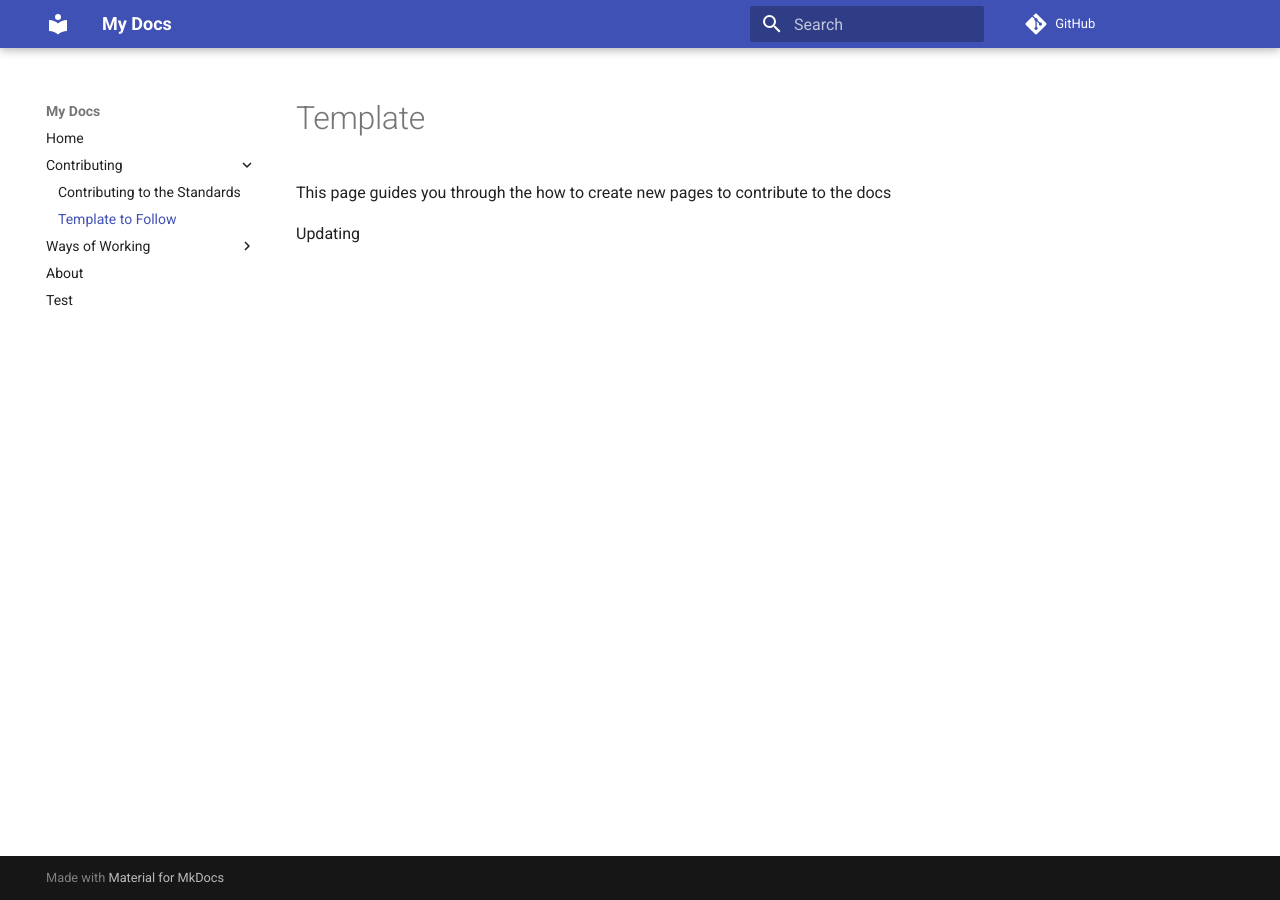
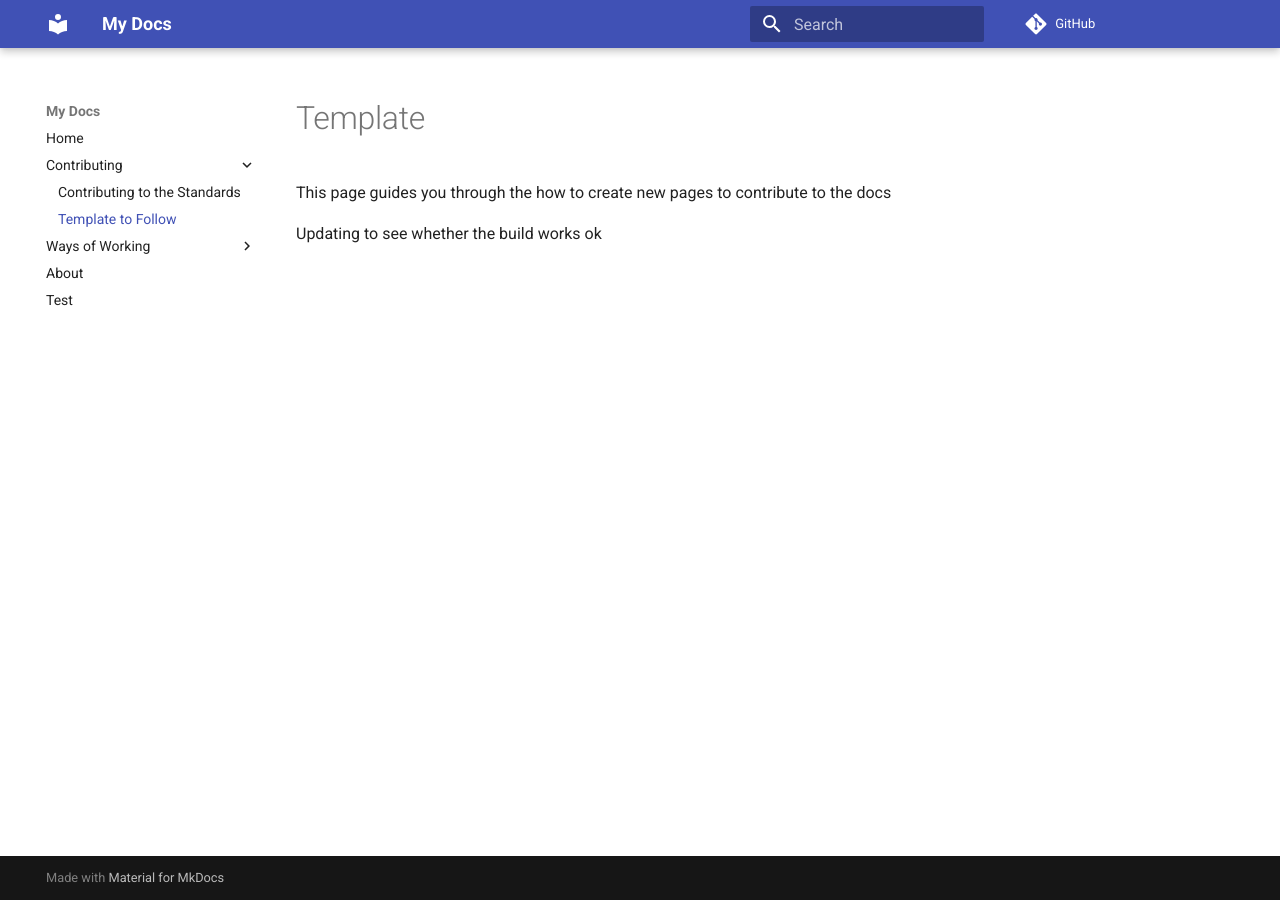
Before and after one commit to neildillamore/mydocs.github.io, an MkDocs documentation site: the page built from docs/template.md, in a window 1280 px wide. Built offline with MkDocs 1.6.1 and Material for MkDocs 9.7.7, drawn with Linux system fonts in a browser that asks for light colours; comment, search, counter and statistics services are not loaded.

Commit message:
bootstrapping

```diff
--- a/docs/template.md
+++ b/docs/template.md
@@ -1,4 +1,4 @@
 # Template
 This page guides you through the how to create new pages to contribute to the docs
 
-Updating
+Updating to see whether the build works ok
```
Also changed, not shown: site/wow/reuse/index.html, 1 other file.
